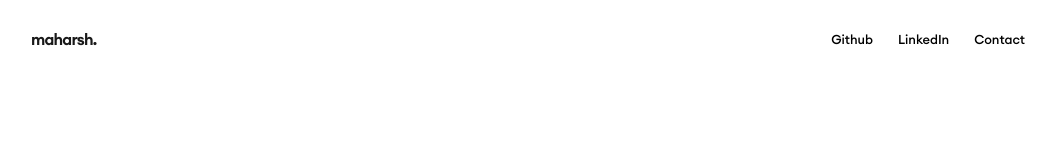
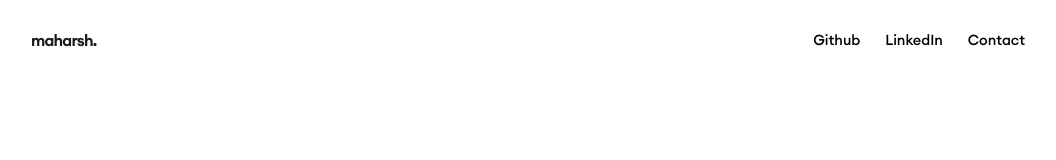
Before and after one commit to maharshmellow/maharsh.net, a Next.js app: page / in a window 1280 px wide. Shown: the top 160 px of the page, without its empty margins (112-1168 px from the left). Built offline with nearby package versions, Linux system fonts and the light colour scheme; a web font is replaced by a local one.

Commit message:
fix navlink style

```diff
--- a/styles/global.scss
+++ b/styles/global.scss
@@ -126,7 +126,7 @@ body {
             .nav-link {
                 padding-right: 0 !important;
                 padding-left: 25px !important;
-                font-size: 0.8em;
+                font-size: 0.9em;
                 text-align: center;
                 color: black;
                 font-weight: 500;
```
